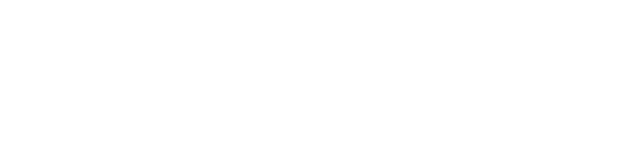
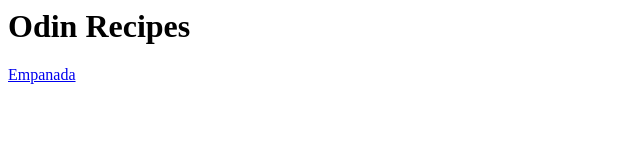
Before and after one commit to Surucobe/odin-recipes, a plain HTML site: page index.html in a window 1280 px wide. Shown: the whole page, without its empty margins (0-640 px from the left). Drawn offline with Linux system fonts and the light colour scheme.

Commit message:
added a link to the empanada recipe page

```diff
--- a/index.html
+++ b/index.html
@@ -5,7 +5,9 @@
 
   <body>
     <h1>
-      <Odin Recipes/h1>
+	Odin Recipes
+    </h1>
+    <a href="./recipes/empanada.html">Empanada</a>
   </body>
 
   </html>
```
Also changed, not shown: recipes/empanada.html (+11 -0 lines).
